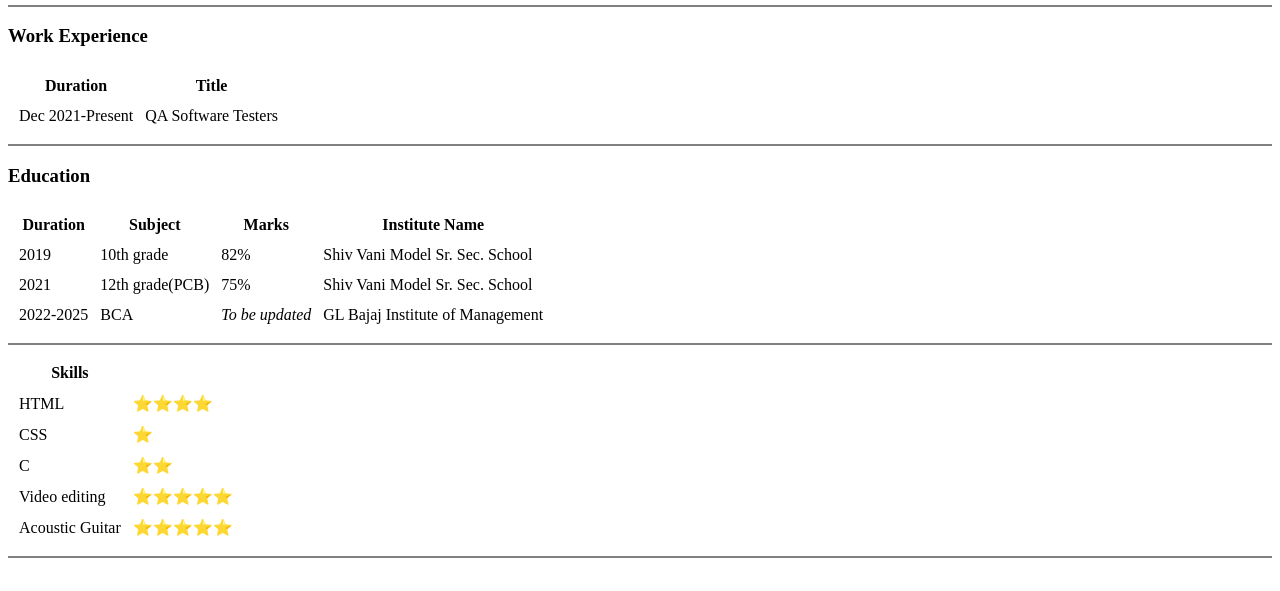
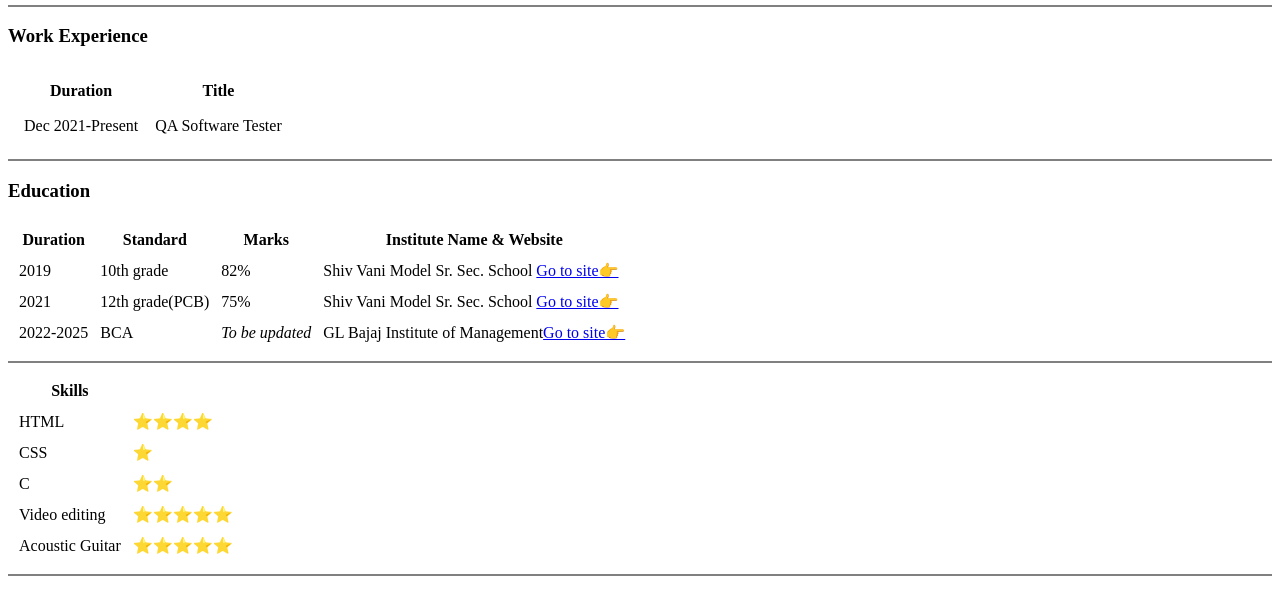
Before and after one commit to digvijaysinghh/WebDev_angelayu, a plain HTML site: page index.html in a window 1280 px wide. Shown: the part 209-800 px from the top of the page. Drawn offline with Linux system fonts and the light colour scheme.

Commit message:
Update index.html

```diff
--- a/index.html
+++ b/index.html
@@ -29,7 +29,7 @@
     <h3>
         <strong>Work Experience</strong>
     </h3>
-    <table cellspacing="10">
+    <table cellspacing="15">
         <tr>
             <th>Duration</th>
             <th>Title</th>
@@ -39,7 +39,7 @@
                 Dec 2021-Present
             </td>
             <td>
-                QA Software Testers
+                QA Software Tester
             </td>
         </tr>
     </table>
@@ -50,9 +50,9 @@
     <table cellspacing="10">
         <tr>
             <th>Duration</th>
-            <th>Subject</th>
+            <th>Standard</th>
             <th>Marks</th>
-            <th>Institute Name</th>
+            <th>Institute Name & Website</th>
         </tr>
         <tr>
             <td>
@@ -65,7 +65,7 @@
                 82%
             </td>
             <td>
-                Shiv Vani Model Sr. Sec. School
+                Shiv Vani Model Sr. Sec. School <a href="http://www.shivvani.in" taget="_blank">Go to site👉</a>
             </td>
         </tr>
         <tr>
@@ -79,7 +79,7 @@
                 75%
             </td>
             <td>
-                Shiv Vani Model Sr. Sec. School
+                Shiv Vani Model Sr. Sec. School <a href="http://www.shivvani.in" taget="_blank">Go to site👉</a>
             </td>
         </tr>
         <tr>
@@ -88,7 +88,8 @@
             </td>
             <td>BCA</td>
             <td><em>To be updated</em></td>
-            <td>GL Bajaj Institute of Management</td>
+            <td>GL Bajaj Institute of Management<a href="https://www.glbim.org" target="_blank">Go to site👉</a>
+            </td>
         </tr>
     </table>
     <hr size="2" noshade>
```
